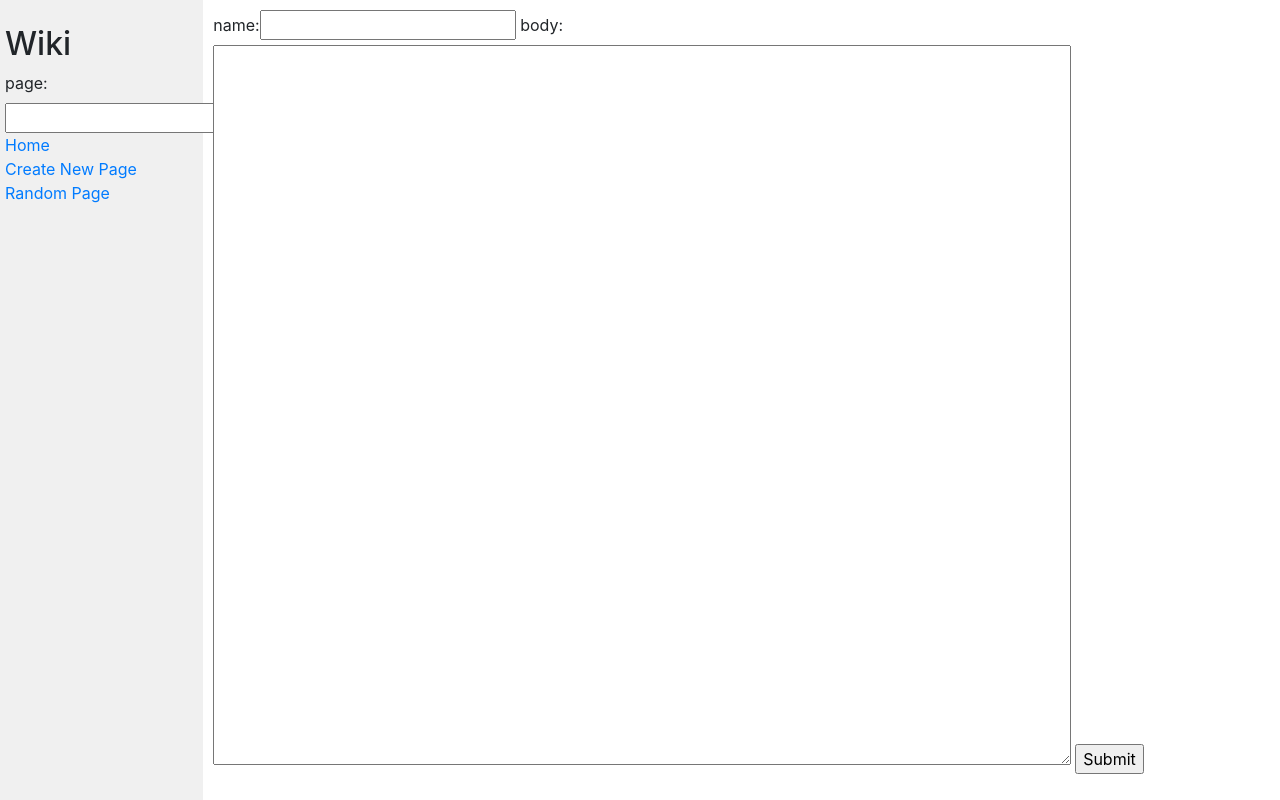
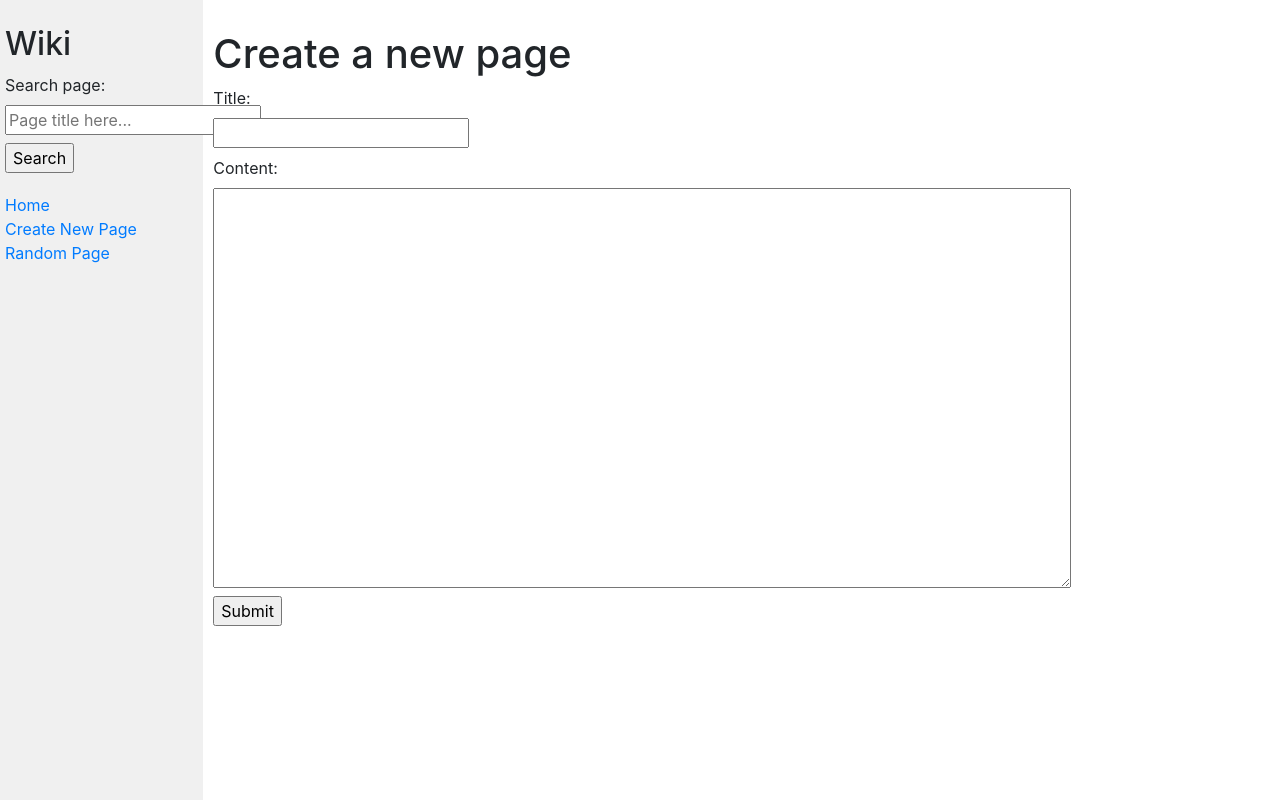
Before and after one commit to Pietro-PPC/CS50W_Projects, a Django app: page /newpage in a window 1280 px wide. Run offline with Django 3.2, Linux system fonts and the light colour scheme; some libraries are stand-ins or nearby versions.

Commit message:
Final commit

```diff
--- a/Project_1/encyclopedia/static/encyclopedia/styles.css
+++ b/Project_1/encyclopedia/static/encyclopedia/styles.css
@@ -12,9 +12,15 @@ h1 {
     padding-top: 20px;
 }
 
+
 textarea {
-    height: 90vh;
+    height: 50vh;
     width: 80%;
+}
+
+input[type=text], textarea{
+    display: block;
+    margin-bottom: .5rem;
 }
 
 .main {
@@ -36,3 +42,10 @@ textarea {
 .sidebar h2 {
     margin-top: 5px;
 }
+.sidebar form{
+    margin: 10px 0px 20px 0px;
+}
+
+.error{
+    color: red
+}
--- a/Project_1/encyclopedia/templates/encyclopedia/createPage.html
+++ b/Project_1/encyclopedia/templates/encyclopedia/createPage.html
@@ -5,14 +5,14 @@
 {% endblock %}
 
 {% block body %}
+    <h1>Create a new page</h1>
 
+    {% if error %}
+    <p class="error"> There already exists a page with this name! </p>
+    {% endif %}
     <form action="{% url 'encyclopedia:newpage' %}" method="POST">
         {% csrf_token %}
         {{ newpageform }}
         <input type="submit" value="Submit">
     </form>
-
-    {% if error %}
-        <p> There already exists a page with this name! </p>
-    {% endif %}
 {% endblock %}
--- a/Project_1/encyclopedia/templates/encyclopedia/layout.html
+++ b/Project_1/encyclopedia/templates/encyclopedia/layout.html
@@ -15,6 +15,7 @@
                 <form action="{% url 'encyclopedia:searchpage'%}" method="POST" >
                     {% csrf_token %}
                     {{ form }}
+                    <input type="submit" value="Search">
                 </form>
                 <div>
                     <a href="{% url 'encyclopedia:index' %}">Home</a>
--- /dev/null
+++ b/Project_1/encyclopedia/templates/encyclopedia/notFoundPage.html
@@ -0,0 +1,5 @@
+{% extends "encyclopedia/layout.html" %}
+
+{% block body %}
+    <h1>Page {{query}} not found!</h1>
+{% endblock%}
--- a/Project_1/encyclopedia/views.py
+++ b/Project_1/encyclopedia/views.py
@@ -8,18 +8,21 @@ from . import util
 
 import random
 
-class searchPageForm(forms.Form):
-    page = forms.CharField(label="page")
+class SearchPageForm(forms.Form):
+    page = forms.CharField(label="Search page",
+        widget=forms.TextInput(attrs={'placeholder':'Page title here...'}))
 
 class PageForm(forms.Form):
-    name = forms.CharField(label="name")
-    body = forms.CharField(label="body", widget=forms.Textarea)
+    title = forms.CharField(label="Title")
+    content = forms.CharField(label="Content", widget=forms.Textarea)
 
 class EditPageForm(forms.Form):
-    body = forms.CharField(label="", widget=forms.Textarea)
+    content = forms.CharField(label="Content", widget=forms.Textarea)
 
 def notFound(request):
-    return HttpResponse("Page not found!")
+    return render(request, "encyclopedia/notFoundPage.html", {
+        "form": SearchPageForm()
+    })
 
 def wikiPage(request, page):
     content = util.get_entry(page)
@@ -28,7 +31,7 @@ def wikiPage(request, page):
     else:
         content = markdown(content)
         return render(request, "encyclopedia/page.html", {
-            "form": searchPageForm(),
+            "form": SearchPageForm(),
             "page": page,
             "content": content
         })
@@ -49,7 +52,7 @@ def getSimilarEntries(query_page):
 
 def searchPage(request):
     if request.method == 'POST':
-        form = searchPageForm(request.POST)
+        form = SearchPageForm(request.POST)
         if form.is_valid():
 
             query_page = form.cleaned_data["page"]
@@ -58,7 +61,7 @@ def searchPage(request):
                 return HttpResponseRedirect(reverse("encyclopedia:wikipage", args=[query_page]))
             else:
                 return render(request, "encyclopedia/searchPage.html", {
-                    "form": searchPageForm(),
+                    "form": SearchPageForm(),
                     "query": query_page,
                     "results": getSimilarEntries(query_page)
                 })
@@ -69,36 +72,39 @@ def editPage(request, page):
     if request.method == "POST":
         form = EditPageForm(request.POST)
         if form.is_valid():
-            util.save_entry(page, form.cleaned_data["body"])
+            util.save_entry(page, form.cleaned_data["content"])
             return HttpResponseRedirect(reverse("encyclopedia:wikipage", args=[page]))
 
-    body = util.get_entry(page)
-    if body != None:
+    content = util.get_entry(page)
+    if content != None:
         return render (request, "encyclopedia/editPage.html", {
-            "form": searchPageForm(),
+            "form": SearchPageForm(),
             "page": page,
-            "editpageform": EditPageForm(initial={"body": body})
+            "editpageform": EditPageForm(initial={"content": content})
         })
     else:
         return HttpResponseRedirect('notfound')
 
 def newPage(request):
     error = False
+    entryForm = PageForm()
+
     if request.method == 'POST':
         form = PageForm(request.POST)
         if form.is_valid():
-            name = form.cleaned_data["name"]
-            body = form.cleaned_data["body"]
+            title = form.cleaned_data["title"]
+            content = form.cleaned_data["content"]
 
-            if util.get_entry(name) == None:
-                util.save_entry(name, body)
-                return HttpResponseRedirect(reverse("encyclopedia:wikipage", args=[name]))
+            if util.get_entry(title) == None:
+                util.save_entry(title, content)
+                return HttpResponseRedirect(reverse("encyclopedia:wikipage", args=[title]))
             else:
                 error = True
+                entryForm = PageForm(initial={"title": title, "content": content})
 
     return render(request, "encyclopedia/createPage.html", {
-        "form": searchPageForm(),
-        "newpageform": PageForm(),
+        "form": SearchPageForm(),
+        "newpageform": entryForm,
         "error": error
     })
 
@@ -110,6 +116,6 @@ def randomPage(request):
 
 def index(request):
     return render(request, "encyclopedia/index.html", {
-        "form": searchPageForm(),
+        "form": SearchPageForm(),
         "entries": util.list_entries()
     })
--- a/Project_1/manage.py
+++ b/Project_1/manage.py
@@ -1,4 +1,4 @@
-#!/usr/bin/env python
+#!/usr/bin/env python3
 """Django's command-line utility for administrative tasks."""
 import os
 import sys
```
Also changed, not shown: Project_1/encyclopedia/templates/encyclopedia/searchPage.html (+7 -8 lines).
